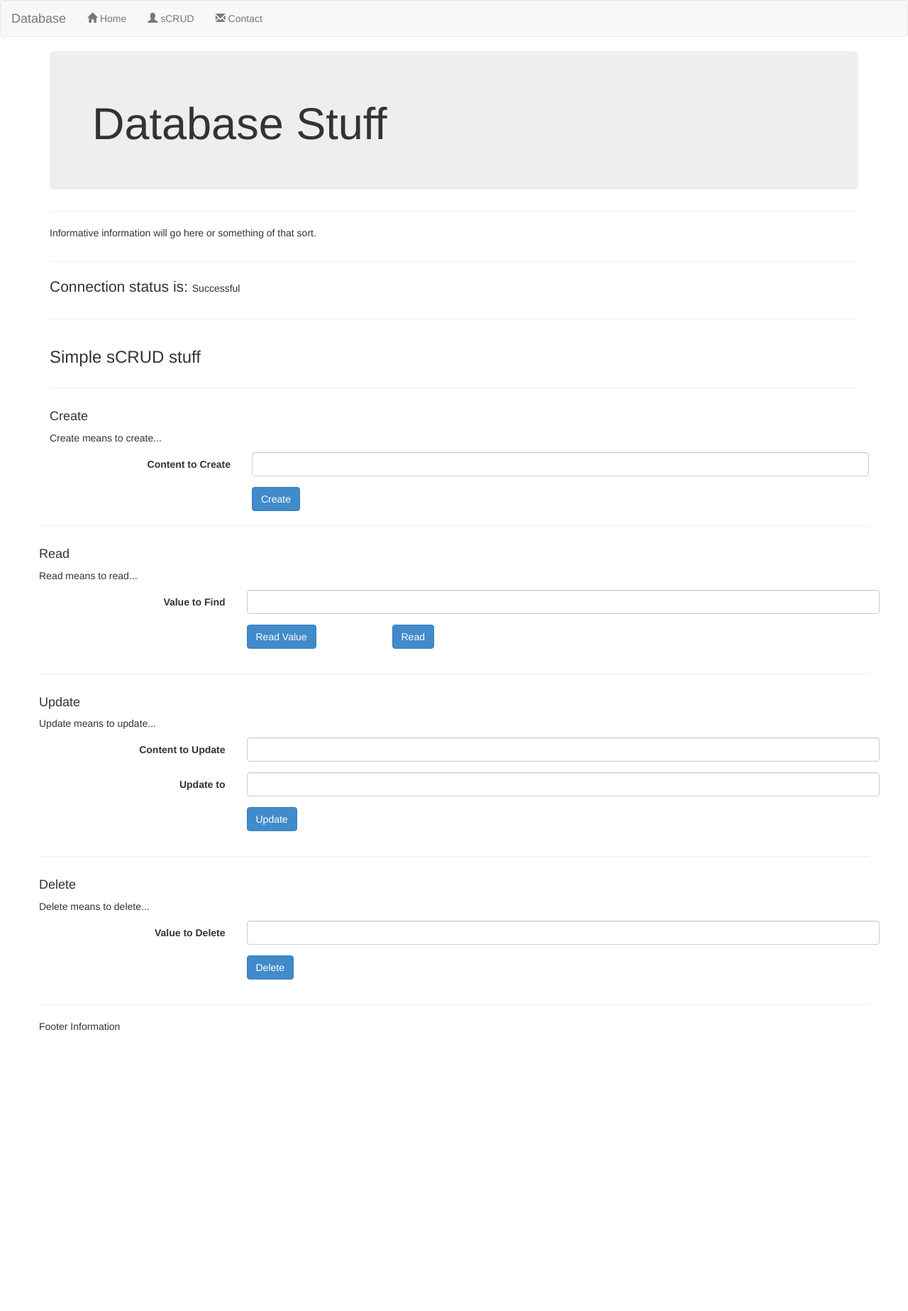
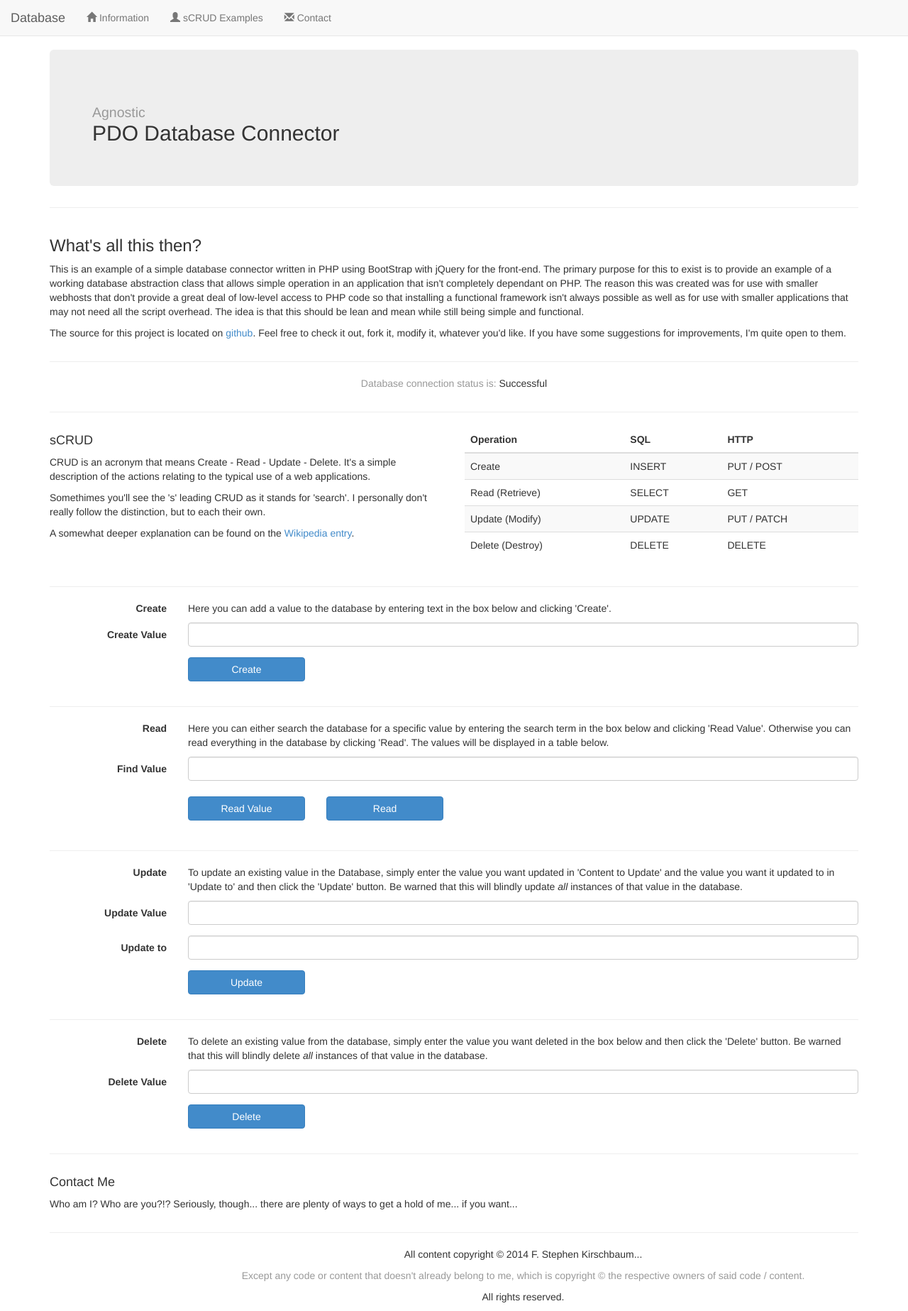
Before and after one commit to ephbaum/database_class, a PHP site: page / in a window 1280 px wide. Shown: the whole page at 71% size. Before the commit the page ends 1452 px from the top, so only its background shows below. Run offline with PHP 8.4, Linux system fonts and the light colour scheme.

Commit message:
Updated UI for front-end.

```diff
--- /dev/null
+++ b/css/index.css
@@ -0,0 +1,20 @@
+/*
+  why?!? because bs3 isn't smart enough to pad body if
+  using fixed navbar.
+*/
+
+body {
+  padding-top: 70px;
+}
+
+
+/*
+  col-margin: extra markup to add a touch of space
+  between elements when columns collapse.
+  why is this not part of bs3 by default?
+*/
+
+.col-margin {
+ margin-top: 0.5em;
+ margin-bottom: 0.5em;
+}
--- a/index.php
+++ b/index.php
@@ -6,17 +6,18 @@ require_once('action.php');
 <html lang="en">
   <head>
     <meta charset="utf-8">
-    <title>DB Connection Work</title>
+    <title>PDO Database Connector</title>
     <meta name="viewport" content="width=device-width, initial-scale=1.0">
-    <meta name="description" content="DB Connection Work">
+    <meta name="description" content="PDO Database Connection Demo">
     <meta name="author" content="F. Stephen Kirschbaum">
 
     <link href="lib/css/bootstrap.min.css" rel="stylesheet">
+    <link rel="stylesheet" href="css/index.css">
 
     </head>
 
     <body>
-      <nav class="navbar navbar-default" role="navigation">
+      <nav id="home" class="navbar navbar-default navbar-fixed-top" role="navigation">
         <div class="navbar-header">
           <button type="button" class="navbar-toggle" data-toggle="collapse" data-target="#navbar-collapse">
             <span class="sr-only">Toggle navigation</span>
@@ -24,166 +25,246 @@ require_once('action.php');
             <span class="icon-bar"></span>
             <span class="icon-bar"></span>
           </button>
-          <a class="navbar-brand visible-sm visible-xs" data-toggle="collapse" data-target="#navbar-collapse">Database</a>
-          <a class="navbar-brand visible-lg visible-md">Database</a>
+          <a class="navbar-brand hidden-xs visible-sm visible-md visible-lg">Database</a>
+          <a class="navbar-brand visible-xs hidden-sm hidden-md hidden-lg" data-toggle="collapse" data-target="#navbar-collapse">Database</a>
         </div>
 
         <div class="collapse navbar-collapse" id="navbar-collapse">
           <ul class="nav navbar-nav">
-            <li><a class="#" href="index.html"><i class="glyphicon glyphicon-home"></i> Home</a></li>
-            <li><a href="#sCRUD"><i class="glyphicon glyphicon-user"></i> sCRUD</a></li>
-            <li><a href="#"><i class="glyphicon glyphicon-envelope"></i> Contact</a></li>
+            <li><a class="active" href="#home"><i class="glyphicon glyphicon-home"></i> Information</a></li>
+            <li><a href="#sCRUD"><i class="glyphicon glyphicon-user"></i> sCRUD Examples</a></li>
+            <li><a href="#contact"><i class="glyphicon glyphicon-envelope"></i> Contact</a></li>
           </ul>
         </div><!-- /.navbar-collapse -->
       </nav>
+      <div class="container">
 
-      <div class="container">
         <div class="jumbotron">
-          <h1>Database Stuff</h1>
+          <h2><small>Agnostic</small><br>
+            PDO Database Connector</h2>
         </div>
+
         <hr>
+
         <div class="row">
           <div class="col-sm-12">
-            <p>Informative information will go here or something of that sort.</p>
+            <h3>What's all this then?</h3>
+            <p>This is an example of a simple database connector written in PHP using BootStrap with jQuery for the front-end. The primary purpose for this to exist is to provide an example of a working database abstraction class that allows simple operation in an application that isn't completely dependant on PHP. The reason this was created was for use with smaller webhosts that don't provide a great deal of low-level access to PHP code so that installing a functional framework isn't always possible as well as for use with smaller applications that may not need all the script overhead. The idea is that this should be lean and mean while still being simple and functional.</p>
+            <p>The source for this project is located on <a href="http://github.com/fskirschbaum/database_class/" target="_blank">github</a>. Feel free to check it out, fork it, modify it, whatever you'd like. If you have some suggestions for improvements, I'm quite open to them.</p>
           </div>
         </div>
+
         <hr>
+
+        <div class="row">
+          <div class="col-sm-12 text-center">
+            <!-- here's where we log connection status... -->
+            <p><span class="text-muted">Database connection status is: </span><?=$connectionStatus?></p>
+          </div>
+        </div>
+
+        <hr>
+
+        <div id="sCRUD" class="row">
+          <div class="col-sm-6">
+            <h4>sCRUD</h4>
+            <p>CRUD is an acronym that means Create - Read - Update - Delete. It's a simple description of the actions relating to the typical use of a web applications.</p>
+            <p>Somethimes you'll see the 's' leading CRUD as it stands for 'search'. I personally don't really follow the distinction, but to each their own.
+            <p>A somewhat deeper explanation can be found on the <a href="http://en.wikipedia.org/wiki/Create,_read,_update_and_delete" target="_blank">Wikipedia entry</a>.</p>
+          </div>
+          <div class="col-sm-6">
+            <table class="table table-striped">
+              <thead>
+                <tr>
+                  <th>Operation</th>
+                  <th>SQL</th>
+                  <th>HTTP</th>
+                </tr>
+              </thead>
+            <tbody>
+              <tr>
+                <td>Create</td>
+                <td>INSERT</td>
+                <td>PUT / POST</td>
+              </tr>
+              <tr>
+                <td>Read (Retrieve)</td>
+                <td>SELECT</td>
+                <td>GET</td>
+              </tr>
+              <tr>
+                <td>Update (Modify)</td>
+                <td>UPDATE</td>
+                <td>PUT / PATCH</td>
+              </tr>
+              <tr>
+                <td>Delete (Destroy)</td>
+                <td>DELETE</td>
+                <td>DELETE</td>
+              </tr>
+            </tbody>
+          </table>
+        </div>
+      </div>
+
+      <hr>
+
+      <div class="row">
+        <div class="col-sm-2">
+          <p class="text-right hidden-xs visible-sm visible-md visible-lg"><strong>Create</strong></p>
+          <p class="visible-xs hidden-sm hidden-md hidden-lg"><strong>Create</strong></p>
+        </div>
+        <div class="col-sm-10">
+          <p>Here you can add a value to the database by entering text in the box below and clicking 'Create'.</p>
+        </div>
+      </div>
       <div class="row">
         <div class="col-sm-12">
-            <!-- here's where we log connection status... -->
-            <p><span class="lead">Connection status is: </span><?=$connectionStatus?></p>
-          </div>
-        </div>
-        <hr>
-        <div class="row">
-          <div class="col-sm-12">
-            <h3>Simple sCRUD stuff</h3>
-          </div>
-        </div>
-        <hr>
-        <div class="row">
-          <div class="col-sm-12">
-            <h4>Create</h4>
-            <p>Create means to create...</p>
-          </div>
-        </div>
           <form class="form-horizontal" role="form">
-          <div class="row">
             <div class="form-group">
-              <label for="insertValue" class="col-sm-3 control-label">Content to Create</label>
-              <div class="col-sm-9">
+              <label for="insertValue" class="col-sm-2 control-label">Create Value</label>
+              <div class="col-sm-10">
                 <input type="text" class="form-control" name="insertValue" id="insertValue">
               </div>
             </div>
-          </div>
-          <div class="row">
             <div class="form-group">
-              <div class="col-sm-2 col-sm-offset-3">
-                <button type="button" id="insertSubmit" class="btn btn-primary">Create</button>
+              <div class="col-sm-2 col-sm-offset-2">
+                <button type="button" id="insertSubmit" class="btn btn-primary btn-block">Create</button>
               </div>
             </div>
           </form>
+        </div>
+      </div>
+
       <hr>
+
+      <div class="row">
+        <div class="col-sm-2">
+          <p class="text-right hidden-xs visible-sm visible-md visible-lg"><strong>Read</strong></p>
+          <p class="visible-xs hidden-sm hidden-md hidden-lg"><strong>Read</strong></p>
+        </div>
+        <div class="col-sm-10">
+          <p>Here you can either search the database for a specific value by entering the search term in the box below and clicking 'Read Value'. Otherwise you can read everything in the database by clicking 'Read'. The values will be displayed in a table below.</p>
+        </div>
+      </div>
       <div class="row">
         <div class="col-sm-12">
-            <h4>Read</h4>
-            <p>Read means to read...</p>
-          </div>
-        </div>
           <form class="form-horizontal" role="form">
-          <div class="row">
             <div class="form-group">
-              <label for="readValue" class="col-sm-3 control-label">Value to Find</label>
-              <div class="col-sm-9">
+              <label for="readValue" class="col-sm-2 control-label">Find Value</label>
+              <div class="col-sm-10">
                 <input type="text" name="readValue" id="readValue" class="form-control">
               </div>
             </div>
+            <div class="form-group">
+              <div class="col-sm-2 col-sm-offset-2 col-margin">
+                <button type="button" id="readValueSubmit" class="btn btn-primary btn-block">Read Value</button>
+              </div>
+              <div class="col-sm-2 col-margin">
+                <button type="button" id="readSubmit" class="btn btn-primary btn-block">Read</button>
+              </div>
+            </div>
+          </form>
+        </div>
+      </div>
+
+      <div id="readResults" class="row" style="display: none">
+        <div class="col-sm-10 col-sm-offset-2">
+          <table id="readInsert" class="table table-striped">
+          </table>
+        </div>
+      </div>
+
+      <hr>
+
+      <div class="row">
+        <div class="col-sm-2">
+          <p class="text-right hidden-xs visible-sm visible-md visible-lg"><strong>Update</strong></p>
+          <p class="visible-xs hidden-sm hidden-md hidden-lg"><strong>Update</strong></p>
+        </div>
+        <div class="col-sm-10">
+          <p>To update an existing value in the Database, simply enter the value you want updated in 'Content to Update' and the value you want it updated to in 'Update to' and then click the 'Update' button. Be warned that this will blindly update <em>all</em> instances of that value in the database.</p>
+        </div>
       </div>
       <div class="row">
+        <form class="form-horizontal" role="form">
+          <div class="col-sm-12">
             <div class="form-group">
-              <div class="col-sm-2 col-sm-offset-3">
-                <button type="button" id="readValueSubmit" class="btn btn-primary">Read Value</button>
+              <label for="updateValue" class="col-sm-2 control-label">Update Value</label>
+              <div class="col-sm-10">
+                <input type="text" class="form-control" name="updateValue" id="updateValue">
               </div>
-              <div class="col-sm-2">
-                <button type="button" id="readSubmit" class="btn btn-primary">Read</button>
+            </div>
+            <div class="form-group">
+              <label for="updateNewValue" class="col-sm-2 control-label">Update to</label>
+              <div class="col-sm-10">
+                <input type="text" class="form-control" name="updateNewValue" id="updateNewValue">
+              </div>
+            </div>
+            <div class="form-group">
+              <div class="col-sm-2 col-sm-offset-2">
+                <button type="button" class="btn btn-primary btn-block" id="updateSubmit">Update</button>
               </div>
             </div>
           </div>
         </form>
-        <div id="readResults" class="row" style="display: none;">
-          <div class="col-sm-9 col-sm-offset-3">
-            <table id="readInsert" class="table table-striped">
-            </table>
       </div>
+
+      <hr>
+
+      <div class="row">
+        <div class="col-sm-2">
+          <p class="text-right hidden-xs visible-sm visible-md visible-lg"><strong>Delete</strong></p>
+          <p class="visible-xs hidden-sm hidden-md hidden-lg"><strong>Delete</strong></p>
         </div>
-        <hr>
-        <div class="row">
-          <div class="col-sm-12">
-            <h4>Update</h4>
-            <p>Update means to update...</p>
-          </div>
-        </div>
-        <form class="form-horizontal" role="form">
-          <div class="row">
-            <div class="form-group">
-              <label for="updateValue" class="col-sm-3 control-label">Content to Update</label>
-              <div class="col-sm-9">
-                <input type="text" class="form-control" name="updateValue" id="updateValue">
-              </div>
+        <div class="col-sm-10">
+          <p>To delete an existing value from the database, simply enter the value you want deleted in the box below and then click the 'Delete' button. Be warned that this will blindly delete <em>all</em> instances of that value in the database.</p>
         </div>
       </div>
       <div class="row">
+        <form class="form-horizontal" role="form">
+          <div class="col-sm-12">
             <div class="form-group">
-              <label for="updateNewValue" class="col-sm-3 control-label">Update to</label>
-              <div class="col-sm-9">
-                <input type="text" class="form-control" name="updateNewValue" id="updateNewValue">
+              <label for="deleteValue" class="col-sm-2 control-label">Delete Value</label>
+              <div class="col-sm-10">
+                <input type="text" name="deleteValue" id="deleteValue" class="form-control">
               </div>
             </div>
-          </div>
-          <div class="row">
             <div class="form-group">
-              <div class="col-sm-2 col-sm-offset-3">
-                <button type="button" class="btn btn-primary" id="updateSubmit">Update</button>
+              <div class="col-sm-2 col-sm-offset-2">
+                <button type="button" class="btn btn-primary btn-block" id="deleteSubmit">Delete</button>
               </div>
             </div>
           </div>
         </form>
+      </div>
+
       <hr>
-        <div class="row">
+
+      <div class="row" id="contact">
         <div class="col-sm-12">
-            <h4>Delete</h4>
-            <p>Delete means to delete...</p>
+          <h4>Contact Me</h4>
+          <p>Who am I? Who are you?!? Seriously, though... there are plenty of ways to get a hold of me... if you want... </p>
         </div>
       </div>
-        <form class="form-horizontal" role="form">
-          <div class="row">
-            <div class="form-group">
-              <label for="deleteValue" class="col-sm-3 control-label">Value to Delete</label>
-              <div class="col-sm-9">
-                <input type="text" name="deleteValue" id="deleteValue" class="form-control">
-              </div>
-            </div>
-          </div>
-          <div class="row">
-            <div class="form-group">
-              <div class="col-sm-2 col-sm-offset-3">
-                <button type="button" class="btn btn-primary" id="deleteSubmit">Delete</button>
-              </div>
-            </div>
-          </div>
-        </form>
+
       <hr>
+
       <footer>
         <div class="row">
-            <div class="col-xs-12 footer">
-              <p>Footer Information</p>
+          <div class="col-sm-10 col-sm-offset-2 footer text-center">
+            <p>All content copyright &copy; 2014 F. Stephen Kirschbaum...</p>
+            <p class="text-muted">Except any code or content that doesn't already belong to me, which is copyright &copy; the respective owners of said code / content.</p>
+            <p>All rights reserved.</p>
           </div>
         </div>
       </footer>
+
     </div><!-- /container -->
 
     <script src="lib/js/jquery-1.11.0.min.js"></script>
     <script src="lib/js/bootstrap.min.js"></script>
     <script src="js/index.js"></script>
+
   </body>
 </html>
--- a/js/index.js
+++ b/js/index.js
@@ -38,13 +38,8 @@ $( document ).ready( function() {
         }
       },
       create: function( params ) {
-        var response = this.ajax( params, 'POST' );
-        console.log( response );
-        if ( response === 'error' || response === 'invalid' ){
-          console.error( 'error in request' );
-        } else {
-          return response;
-        }
+        this.requestType = 'create';
+        this.ajax( params, 'POST' );
       },
       read: function() {
         var read = { read: true };
@@ -52,31 +47,22 @@ $( document ).ready( function() {
         this.ajax( read, 'GET' );
       },
       search: function( params ) {
-        if ( typeof params === 'object' ) {
-          this.reqeustType = 'read';
-          this.ajax( params, 'POST' );
-        } else {
-          console.error( 'There was an error with your request' );
-        }
+        this.reqeustType = 'read';
+        this.ajax( params, 'POST' );
       },
       update: function( params ) {
-        var response = this.ajax( params, 'POST' );
-        if ( response === 'error' || response === 'invalid' ){
-          console.error( 'error in request' );
-        } else {
-          return response;
-        }
+        this.requestType = 'update';
+        this.ajax( params, 'POST' );
       },
       delete: function( params ) {
-        var response = this.ajax( params, 'POST' );
-        if ( response === 'error' || response === 'invalid' ){
-          console.error( 'error in request' );
-        } else {
-          return response;
-        }
+        this.requestType = 'delete';
+        this.ajax( params, 'POST' );
       },
       callback: function( data ) {
         data = JSON.parse( data );
+        if ( this.requestType === 'create' || this.requestType === 'update' || this.requestType === 'delete' ) {
+          console.log( data );
+        }
         if ( this.requestType === 'read' ) {
           $( '#readResults' ).fadeOut( 'fast' );
           $( '#readInsert' ).html( '' );
```
Lines whose indentation alone changed are shown as unchanged.
